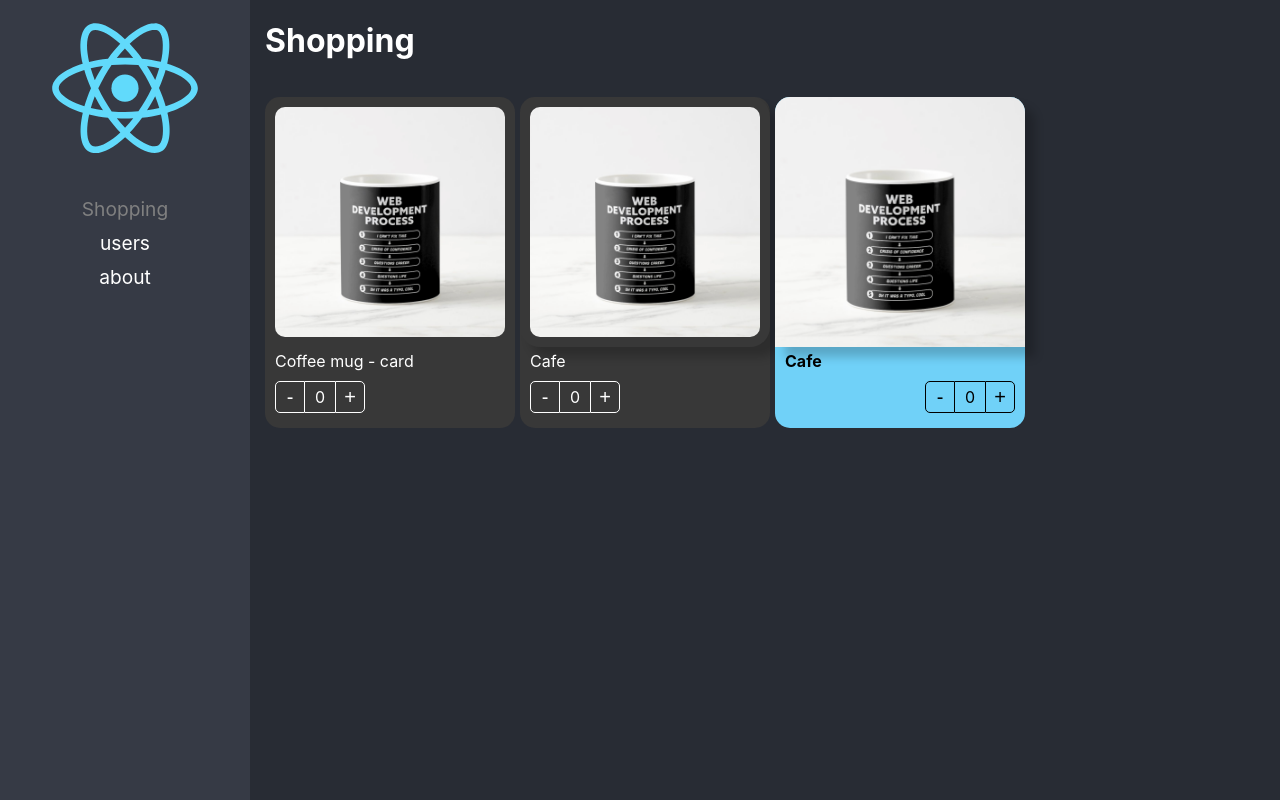
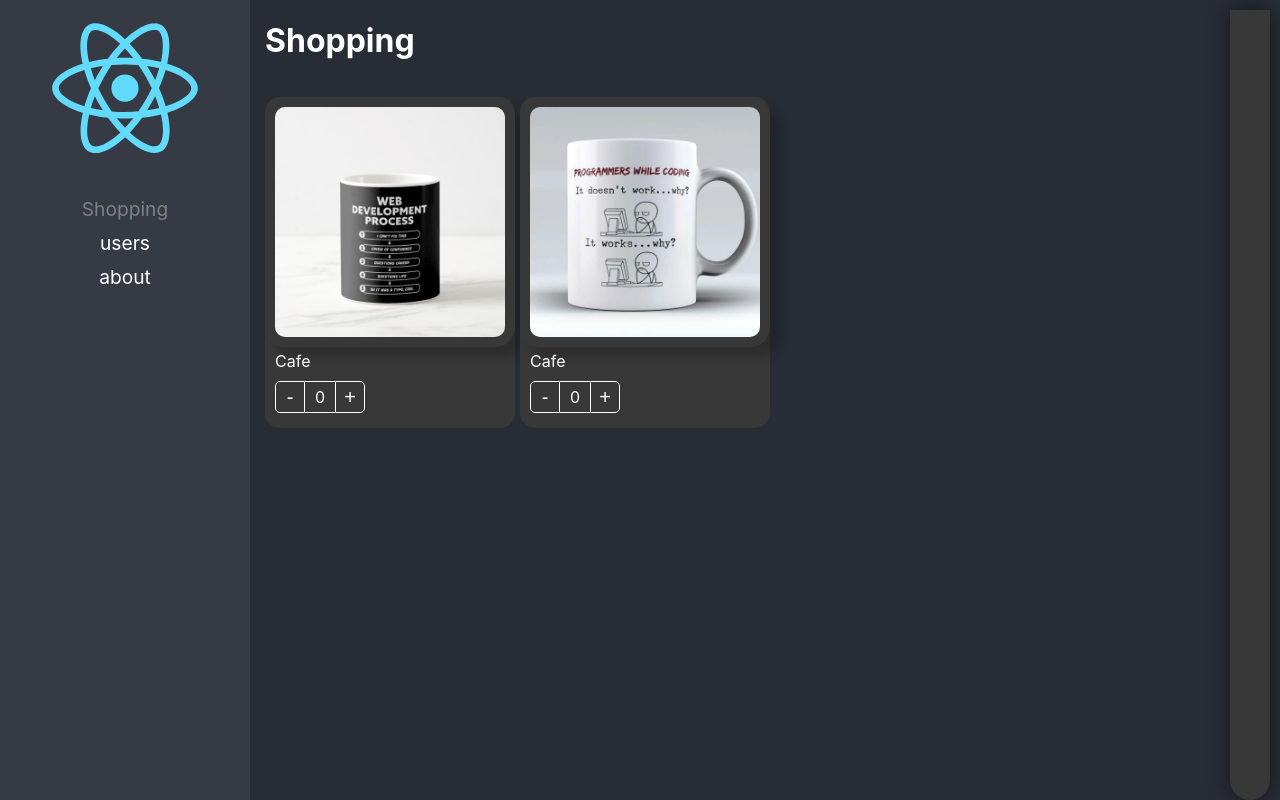
Before and after one commit to The3dgar/react_pro, a React (Create React App) app: page / in a window 1280 px wide. Built offline with nearby package versions, Linux system fonts and the light colour scheme.

Commit message:
Control props implementado

```diff
--- a/src/02-component-patterns/components/ProductCard.tsx
+++ b/src/02-component-patterns/components/ProductCard.tsx
@@ -1,6 +1,6 @@
 import { createContext, ReactElement, CSSProperties } from 'react';
 import { useProducts } from '../hooks/useProducts';
-import { Product, ProductContextProps } from '../interfaces/interfaces';
+import { onChangeArgs, Product, ProductContextProps } from '../interfaces/interfaces';
 // import { ProductImage } from './ProductImage';
 // import { ProductTitle } from './ProductTitle';
 // import { ProductButtons } from './ProductButtons';
@@ -14,6 +14,8 @@ export interface ProductCardProps {
   children?: ReactElement | ReactElement[];
   className?: string;
   style?: CSSProperties;
+  onChange?: (args: onChangeArgs) => void;
+  value?: number;
 }
 
 export const ProductCard = ({
@@ -21,8 +23,10 @@ export const ProductCard = ({
   product,
   className,
   style,
+  onChange,
+  value,
 }: ProductCardProps) => {
-  const { counter, increaseBy } = useProducts();
+  const { counter, increaseBy } = useProducts({ onChange, product, value });
   return (
     <Provider
       value={{
--- /dev/null
+++ b/src/02-component-patterns/data/products.ts
@@ -0,0 +1,19 @@
+import { Product } from '../interfaces/interfaces';
+
+const product1 = {
+  id: '1',
+  title: 'Coffee mug - card',
+  img: './coffee-mug.png',
+};
+const product2 = {
+  id: '2',
+  title: 'Coffee mug 2- card',
+  img: './coffee-mug2.png',
+};
+
+export const products: Product[] = [product1, product2];
+
+/*
+  '1': { ...product, count: 1 },
+  '2': { ...product2, count: 2 },
+ */
--- /dev/null
+++ b/src/02-component-patterns/hooks/useProducts.ts
@@ -0,0 +1,39 @@
+import { useEffect, useRef, useState } from 'react';
+import { onChangeArgs, Product } from '../interfaces/interfaces';
+
+interface useProductArgs {
+  product: Product;
+  onChange?: (args: onChangeArgs) => void;
+  value?: number;
+}
+
+export const useProducts = ({
+  onChange,
+  product,
+  value = 0,
+}: useProductArgs) => {
+  const [counter, setCounter] = useState(value);
+
+  const isControlled = useRef(!!onChange);
+
+  const increaseBy = (amount: number) => {
+    if (isControlled.current) {
+      return onChange!({ product, count: amount });
+    }
+
+    const newValue = Math.max(counter + amount, 0);
+    setCounter(newValue);
+    if (newValue >= 0 && onChange) {
+      onChange({ count: newValue, product });
+    }
+  };
+
+  useEffect(() => {
+    setCounter(value);
+  }, [value]);
+
+  return {
+    counter,
+    increaseBy,
+  };
+};
--- a/src/02-component-patterns/hooks/useProducts.tsx
+++ /dev/null
@@ -1,14 +0,0 @@
-import { useState } from 'react'
-
-export const useProducts = () => {
-
-  const [counter, setCounter] = useState(0);
-
-  const increaseBy = (amount: number) => {
-    setCounter((prev) => Math.max(prev + amount, 0));
-  };
-  return {
-    counter,
-    increaseBy,
-  }
-}
--- /dev/null
+++ b/src/02-component-patterns/hooks/useShoppingCart.ts
@@ -0,0 +1,44 @@
+import { useState } from 'react';
+import { onChangeArgs, ShoppingCart } from '../interfaces/interfaces';
+
+export const useShoppingCart = () => {
+  const [shoppingCart, setShoppingCart] = useState<ShoppingCart>({});
+
+  const onProductCountChange = ({ count, product }: onChangeArgs) => {
+    setShoppingCart((oldShoppingCart) => {
+      // if (count === 0) {
+      //   delete oldShoppingCart[product.id];
+      //   return { ...oldShoppingCart };
+      // }
+      // return {
+      //   ...oldShoppingCart,
+      //   [product.id]: { ...product, count },
+      // };
+
+
+      /**
+       * Otra forma de hacerlo desvinculando el producto del carrito
+       */
+
+      const productInCart = oldShoppingCart[product.id] || {
+        ...product,
+        count: 0,
+      };
+
+      if (Math.max(productInCart.count + count, 0) > 0) {
+        productInCart.count += count;
+        return { ...oldShoppingCart, [product.id]: productInCart };
+      }
+
+      delete oldShoppingCart[product.id];
+      return {
+        ...oldShoppingCart,
+      };
+    });
+  };
+
+  return {
+    shoppingCart,
+    onProductCountChange,
+  };
+};
--- a/src/02-component-patterns/pages/ShoppingPage.tsx
+++ b/src/02-component-patterns/pages/ShoppingPage.tsx
@@ -4,15 +4,12 @@ import {
   ProductImage,
   ProductTitle,
 } from '../components';
+import { products } from '../data/products';
+import { useShoppingCart } from '../hooks/useShoppingCart';
 import '../styles/custom-style.css';
 
-const product = {
-  id: '1',
-  title: 'Coffee mug - card',
-  img: './coffee-mug.png',
-};
-
 export const ShoppingPage = () => {
+  const { shoppingCart, onProductCountChange } = useShoppingCart();
   return (
     <div>
       <h1>Shopping</h1>
@@ -25,26 +22,46 @@ export const ShoppingPage = () => {
           flexDirection: 'row',
         }}
       >
-        <ProductCard product={product} className="bg-dark text-white">
-          <ProductCard.Image className="custom-image" />
-          <ProductCard.Title className="text-white" />
-          <ProductCard.Buttons className="custom-buttons" />
-        </ProductCard>
-
-        {/* asi lo podriamos cargar tambien */}
-        <ProductCard product={product} className="bg-dark text-white">
-          <ProductImage className="custom-image" style={{ boxShadow: '10px 10px 10px rgba(0,0,0,0.2' }}/>
+        {products.map((p) => (
+          <ProductCard
+            key={p.id}
+            product={p}
+            className="bg-dark text-white"
+            onChange={onProductCountChange}
+            value={shoppingCart[p.id]?.count || 0}
+          >
+            <ProductImage
+              className="custom-image"
+              style={{ boxShadow: '10px 10px 10px rgba(0,0,0,0.2' }}
+            />
             <ProductTitle title="Cafe" className="text-white" />
             <ProductButtons className="custom-buttons" />
           </ProductCard>
-
-        <ProductCard product={product} style={{ backgroundColor: '#70d1f8' }}>
+        ))}
+      </div>
+      <div className="shopping-cart">
+        {Object.entries(shoppingCart).map(([key, product]) => (
+          <ProductCard
+            key={key}
+            product={product}
+            className="bg-dark text-white"
+            style={{ width: '100px' }}
+            value={product.count}
+            onChange={onProductCountChange}
+          >
             <ProductImage
+              className="custom-image"
               style={{ boxShadow: '10px 10px 10px rgba(0,0,0,0.2' }}
             />
-          <ProductTitle title="Cafe" style={{ fontWeight: 'bolder' }} />
-          <ProductButtons style={{ display: 'flex', justifyContent: 'end' }} />
+            <ProductButtons
+              className="custom-buttons"
+              style={{
+                display: 'flex',
+                justifyContent: 'center',
+              }}
+            />
           </ProductCard>
+        ))}
       </div>
     </div>
   );
--- a/src/02-component-patterns/styles/custom-style.css
+++ b/src/02-component-patterns/styles/custom-style.css
@@ -17,3 +17,15 @@
   color: white;
   border-color: white;
 }
+
+.shopping-cart {
+  position: fixed;
+  top: 10px;
+  right: 10px;
+  height: calc(100% - 50px);
+  background-color: rgb(56, 56, 56);
+  border-radius: 0 0 20px 20px;
+  padding: 20px;
+  box-shadow: 0 0 20px 0 rgba(0, 0, 0, 0.5);
+  z-index: 10;
+}
```
Also changed, not shown: src/02-component-patterns/interfaces/interfaces.ts (+13 -0 lines), public/coffee-mug2.png (added). Lines whose indentation alone changed are shown as unchanged.
